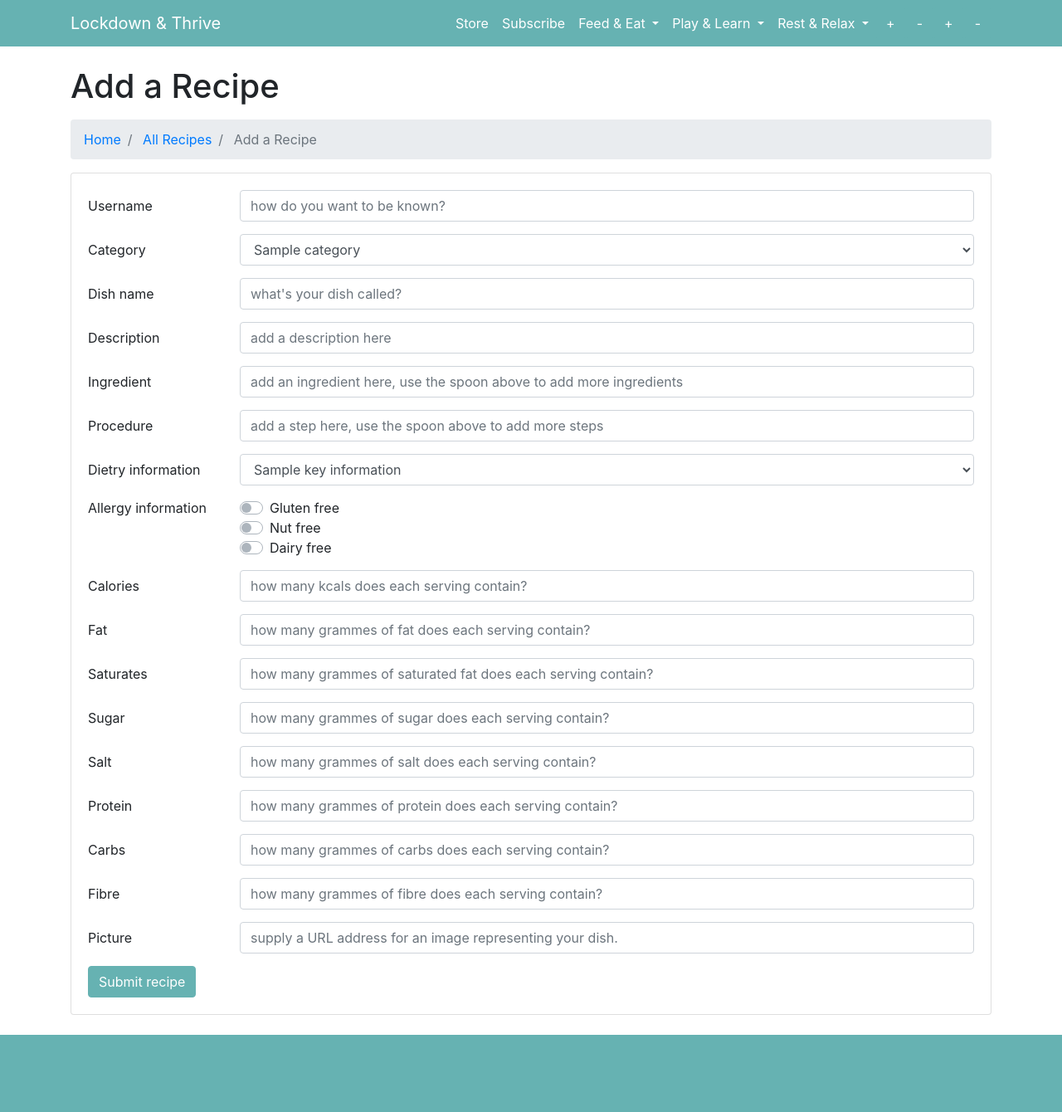
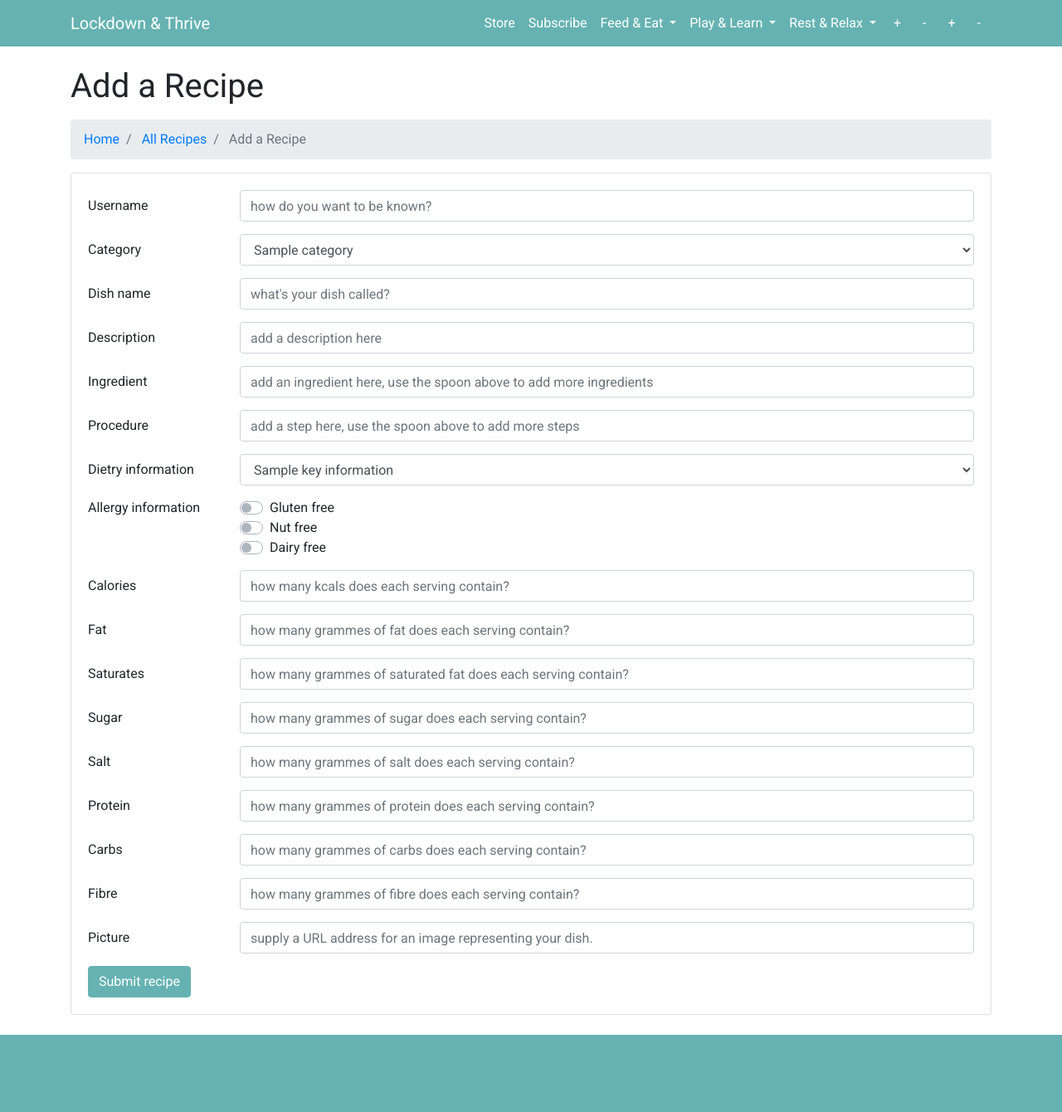
Before and after one commit to davidjbuchanan/MS3-lockdown, a Flask app: page /add_recipe in a window 1280 px wide. Shown: the whole page at 83% size. Run offline with Flask 2, Linux system fonts and the light colour scheme; a database or web service that is not in the repository returns one stand-in record (values such as "Sample title"); some libraries are stand-ins or nearby versions.

Commit message:
Global update of font-family to Roboto and incorporation of Google Fonts CDN link

```diff
--- a/static/css/modern-business.css
+++ b/static/css/modern-business.css
@@ -1,3 +1,7 @@
+body {
+    font-family: 'Roboto', sans-serif;
+}
+
 /*navbar*/
 .bg-dark {
     background-color: #66b2b2!important;
--- a/templates/base.html
+++ b/templates/base.html
@@ -8,6 +8,8 @@
     <link rel="stylesheet" href="{{ url_for('static', filename='vendor/bootstrap/css/bootstrap.min.css') }}"/>
     <!-- Google icons -->
     <link href="https://fonts.googleapis.com/icon?family=Material+Icons" rel="stylesheet">
+    <!-- Google fonts -->
+    <link href="https://fonts.googleapis.com/css?family=Roboto&display=swap" rel="stylesheet">
     <!-- Style CSS -->
     <link rel="stylesheet" href="{{ url_for('static', filename='css/modern-business.css') }}" type="text/css"/>
     <!--Hover.css-->
```
